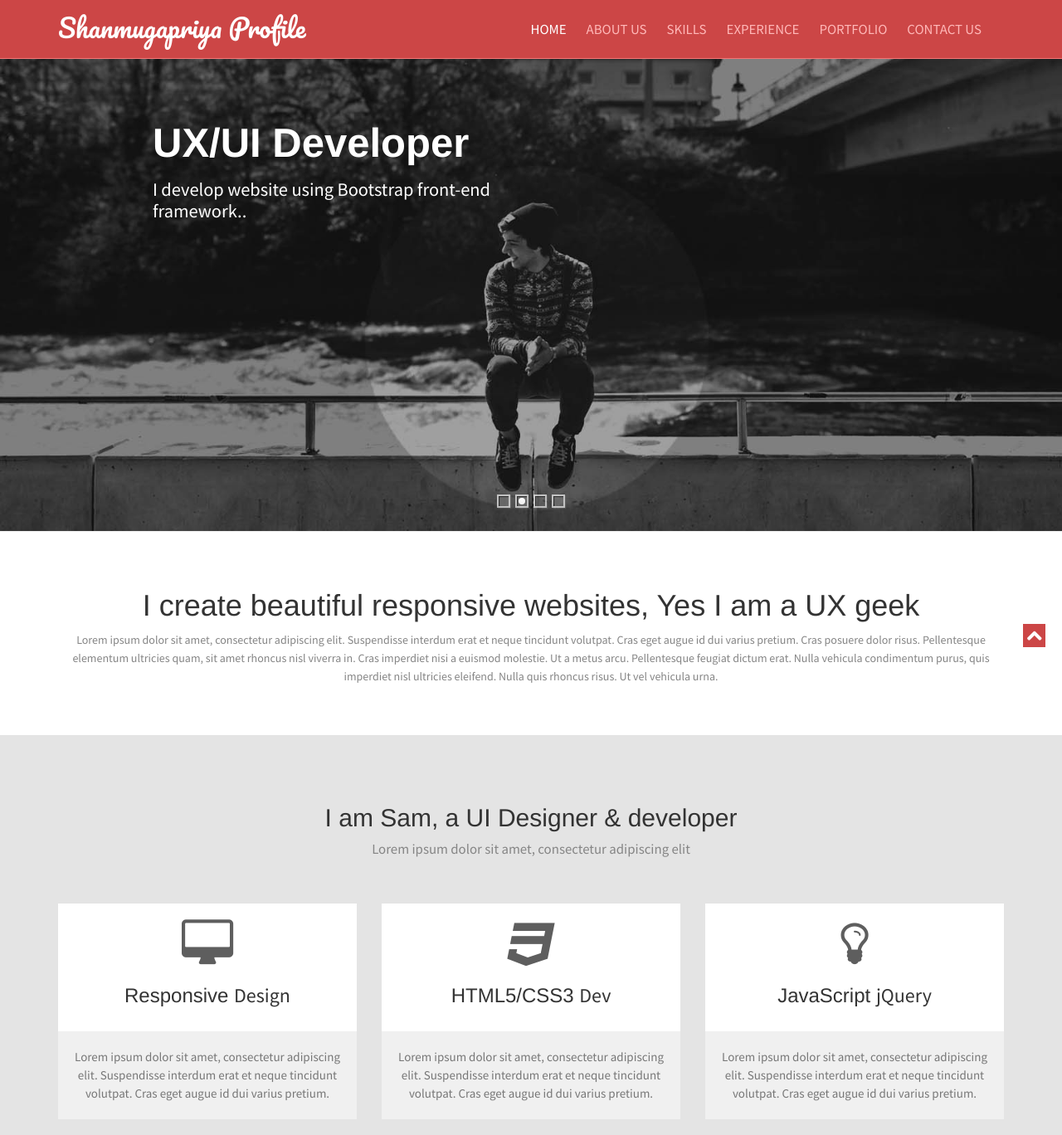
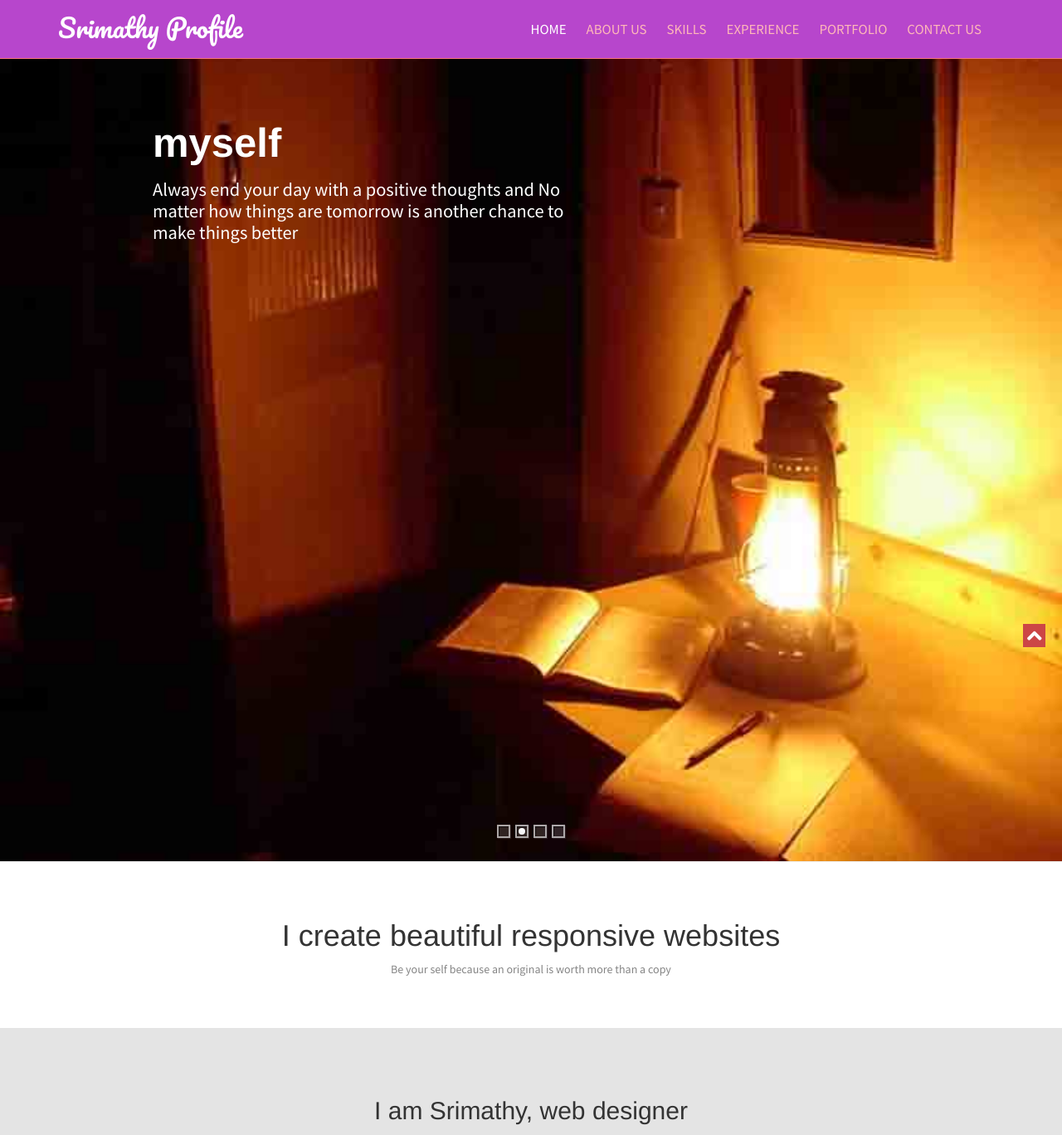
Before and after one commit to rajasrimathy/rajasrimathy.github.io, a plain HTML site: page index.html in a window 1280 px wide. Shown: the top 1368 px of the page at 83% size. Drawn offline with Linux system fonts and the light colour scheme.

Commit message:
second commit

```diff
--- a/css/styles.css
+++ b/css/styles.css
@@ -131,7 +131,7 @@ margin: 4px;
 .header {
     position: fixed;
     width: 100%;
-    background: #CC4646;
+    background: #b746cc;
     z-index: 50;
     border-radius: 0;
     top: 0px;
--- a/index.html
+++ b/index.html
@@ -11,7 +11,7 @@
     <!--[if lt IE 9]>
     <meta http-equiv="X-UA-Compatible" content="IE=edge,chrome=1">
     <![endif]-->
-    <title>Neu Profile - Single page website</title>
+    <title>Srimathy Profile - Single page website</title>
     <meta name="description" content="">
     <meta name="author" content="WebThemez">
     <!--[if lt IE 9]>
@@ -42,7 +42,7 @@
                         <span class="icon-bar"></span>
                         <span class="icon-bar"></span>
                     </button>
-                    <a href="#" class="navbar-brand scroll-top logo"><b>Shanmugapriya Profile</b></a>
+                    <a href="#" class="navbar-brand scroll-top logo"><b>Srimathy Profile</b></a>
                 </div>
                 <!--/.navbar-header-->
                 <div id="main-nav" class="collapse navbar-collapse">
@@ -65,17 +65,17 @@
     <div id="#top"></div>
     <section id="home">
         <div class="banner-container">
-            <img src="images/banner-bg.jpg" alt="banner" />
+            <img src="images/portfolio/img1.jpg" alt="banner" />
             <div class="container banner-content">
                 <div id="da-slider" class="da-slider">
                     <div class="da-slide">
-                        <h2>Assistant Professor</h2>
+                        <h2>graphic designer</h2>
                         <p>Main intention is to spread knowledge to everyone!!!</p>
                         <div class="da-img"></div>
                     </div>
                     <div class="da-slide">
-                        <h2>UX/UI Developer</h2>
-                        <p>I develop website using Bootstrap front-end framework..</p>
+                        <h2>myself</h2>
+                        <p>Always end your day with a positive thoughts and No matter how things are tomorrow is another chance to make things better</p>
                         <div class="da-img"></div>
                     </div>
                     <div class="da-slide">
@@ -99,8 +99,8 @@
     <section id="introText">
         <div class="container">
             <div class="text-center">
-            <h1>I create beautiful responsive websites, Yes I am a UX geek</h1>
-              <p>Lorem ipsum dolor sit amet, consectetur adipiscing elit. Suspendisse interdum erat et neque tincidunt volutpat. Cras eget augue id dui varius pretium. Cras posuere dolor risus. Pellentesque elementum ultricies quam, sit amet rhoncus nisl viverra in. Cras imperdiet nisi a euismod molestie. Ut a metus arcu. Pellentesque feugiat dictum erat. Nulla vehicula condimentum purus, quis imperdiet nisl ultricies eleifend. Nulla quis rhoncus risus. Ut vel vehicula urna.</p>
+            <h1>I create beautiful responsive websites</h1>
+              <p>Be your self because an original is worth more than a copy</p>
             </div>
         </div>
 
@@ -110,8 +110,8 @@
         <div class="container">
             <div class="heading text-center">
                 <!-- Heading -->
-                <h2>I am Sam, a UI Designer & developer</h2>
-                <p>Lorem ipsum dolor sit amet, consectetur adipiscing elit</p>
+                <h2>I am Srimathy, web designer</h2>
+                <p></p>
             </div>
             <div class="row">
                 <!-- item -->
@@ -156,14 +156,13 @@
         <div class="heading text-center">
                 <!-- Heading -->
                 <h2>My Skills</h2>
-                <p>Lorem ipsum dolor sit amet, consectetur adipiscing</p>
+                <p>communication,Decision making,Time management,Adaptability</p>
             </div>
         	<div class="row">
                 <div class="col-sm-6">
-                    <h2>Programming <strong>Skills</strong></h2>
+                    <h2>Analytical  <strong>Skills</strong></h2>
                     <p class="mrgBtm20">
-                        It takes knowledge, smart work, and dedication to make great ideas come to life. I have been helping make great ideas happen for the past 7 years and am always ready for new challenges.
-
+                        Strong organization skills work well a team member and can take a leadership role when appropriate flexible and work well under pressure .communication well and enjoy working with people.
                     </p>
                     <div class="row">
                         <div class="col-md-2 skilltitle">HTML5</div>
@@ -252,8 +251,8 @@
     	<div class="container">
            <div class="heading text-center">
                 <!-- Heading -->
-                <h2>Professional Experience</h2>
-                <p>Lorem ipsum dolor sit amet, consectetur adipiscing</p>
+                <h2>HIGHLIGHTSIGHLIGHTS</h2>
+                <p>Experienced graphic artist well versed with Adobe photoshop and Adobe illustrator,Chraismatic and confident public speaker,Mathematical,Well organized,problem solving</p>
             </div>
         <div id="timeline"><div class="row timeline-movement timeline-movement-top">
         <div class="timeline-badge timeline-future-movement">
```
Also changed, not shown: 2 other files.
